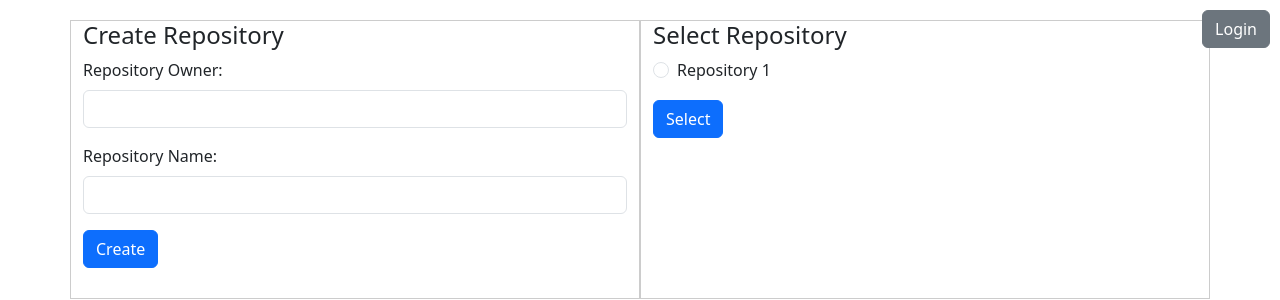
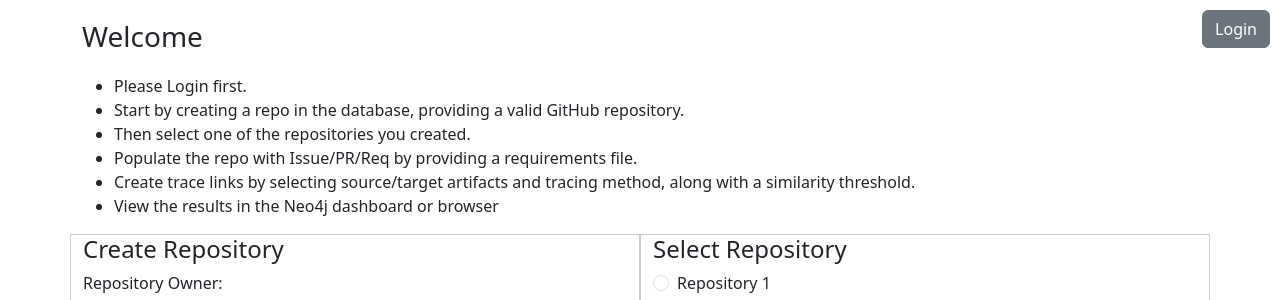
Before and after one commit to ersoykadir/ReqTrace, a website built with Parcel: page frontend/src/index.html in a window 1280 px wide. Shown: the top 300 px of the page. Built offline with nearby package versions, Linux system fonts and the light colour scheme.

Commit message:
informative messages for user

```diff
--- a/frontend/src/index.html
+++ b/frontend/src/index.html
@@ -10,8 +10,16 @@
   <link rel="stylesheet" href="css/style.css">
 </head>
 <body onload="start()">
-
   <div class="container">
+    <h3>Welcome</h3>
+    <ul>
+        <li>Please Login first.</li>
+        <li>Start by creating a repo in the database, providing a valid GitHub repository.</li>
+        <li>Then select one of the repositories you created.</li>
+        <li>Populate the repo with Issue/PR/Req by providing a requirements file.</li>
+        <li>Create trace links by selecting source/target artifacts and tracing method, along with a similarity threshold.</li>
+        <li>View the results in the Neo4j dashboard or browser</li>
+    </ul>
     <div class="row">
       <div class="col-md-6">
         <h4>Create Repository</h4>
--- a/frontend/src/js/app.js
+++ b/frontend/src/js/app.js
@@ -11,7 +11,7 @@ async function start(){
 // Function to redirect to a new page
 async function redirectToPage(page) {
     // window.location = page;
-    window.open(page, '_newtab');
+    window.open(page);
 }
 
 // ----------------------------------------
```
